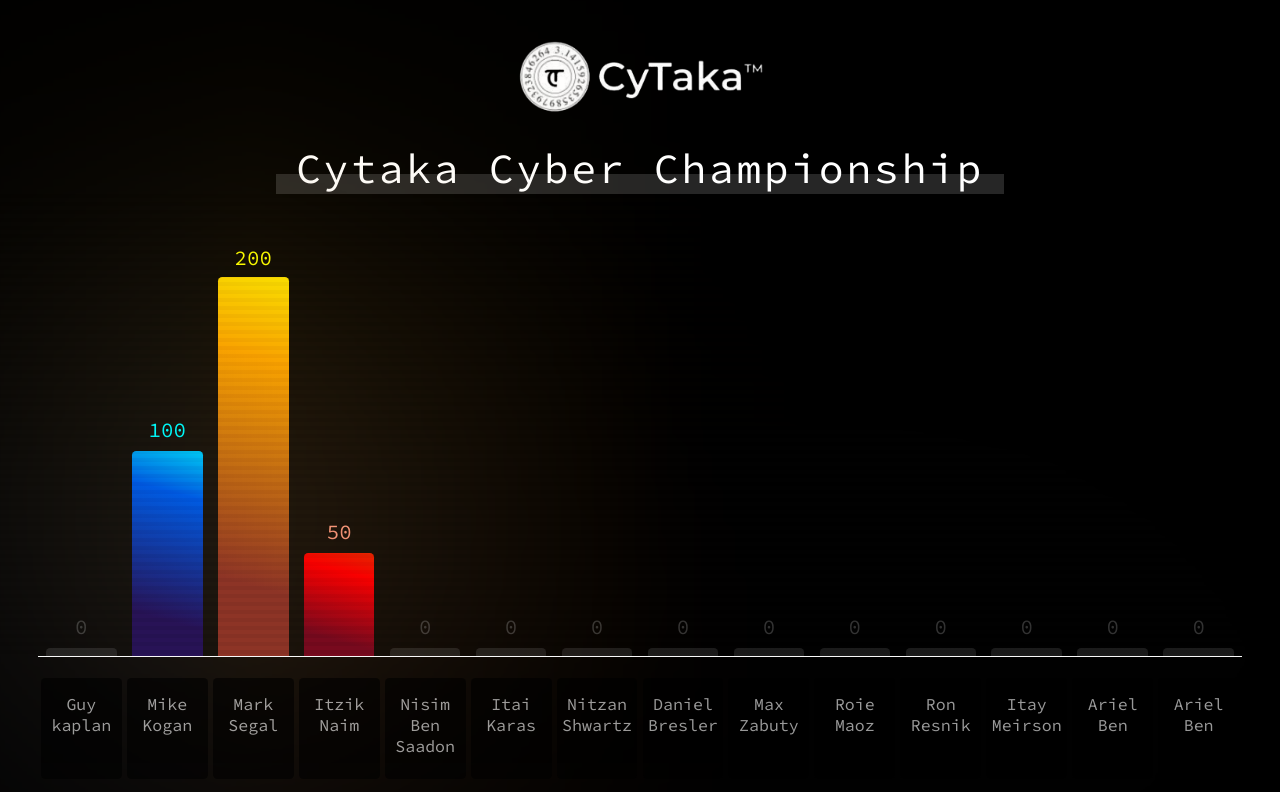
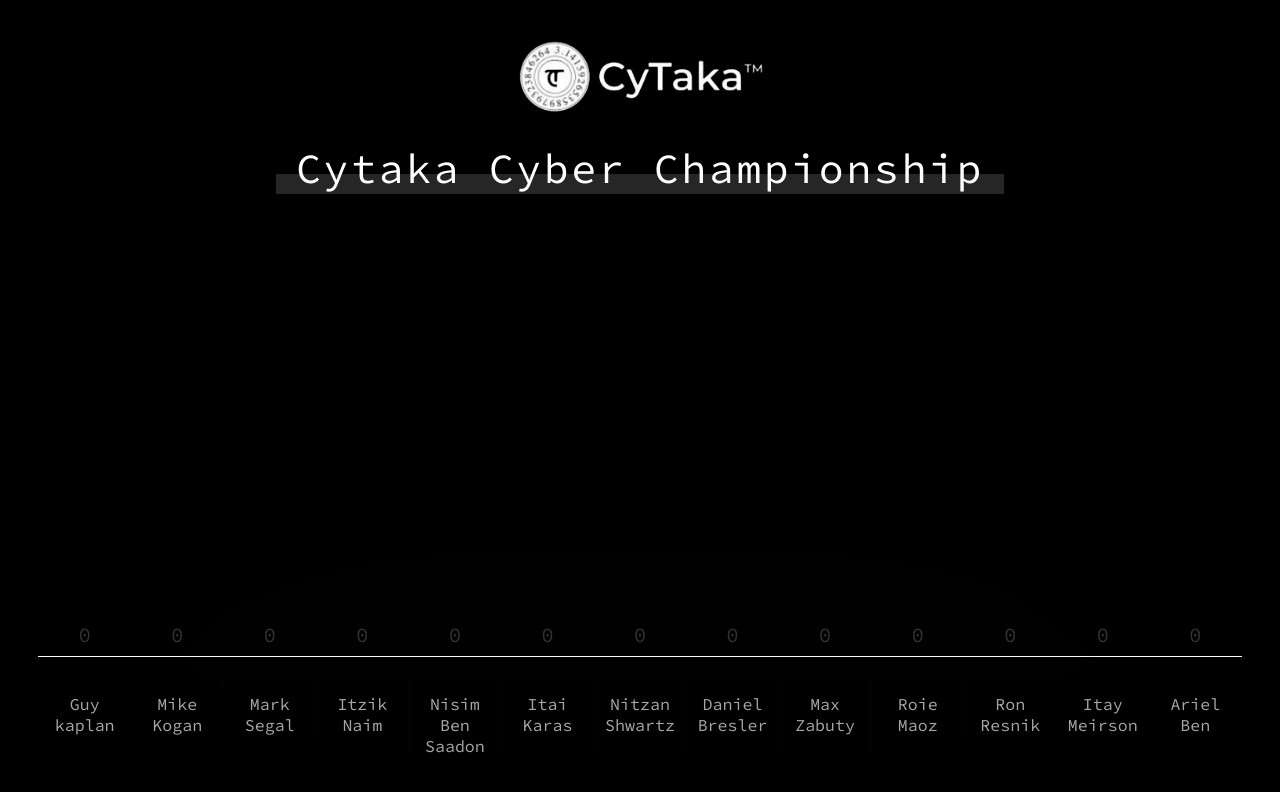
Before and after one commit to MeaBoy656/cytaka-cyber-championship, a React (Create React App) app: page / in a window 1280 px wide. Shown: the top 792 px of the page. Built offline with nearby package versions, Linux system fonts and the light colour scheme.

Commit message:
code clean
still have fetch issue

```diff
--- a/src/App.css
+++ b/src/App.css
@@ -166,22 +166,20 @@
 .teamname-box {
   flex-shrink: 1;
   align-items: center;
-  opacity: 60%;
   height: 70%;
   padding-inline: 0.4vw;
   padding-block: 2vh;
   margin-inline: 0.2vw;
   margin-block: 3vh;
   border-radius: calc((0.4vw + 0.4vh) / 2);
-  /* background-color: rgba(0, 0, 0, 0.452); */
+  background-color: var(--clr-black);
   overflow-y: hidden;
 }
 
 .teamname {
   position: relative;
   height: fit-content;
-  /* opacity: 70%; */
-  /* align-self: center; */
+  opacity: 65%;
   margin-block: auto;
   word-break: break-word;
   color: var(--clr-white);
--- a/src/App.js
+++ b/src/App.js
@@ -1,13 +1,12 @@
 import "./App.css";
 import React, { useEffect, useRef, useState } from "react";
 import Chart from "./components/Chart";
-import TeamName from "./components/TeamName";
 
 const ldata = [
   { label: "Guy kaplan", y: 0 },
-  { label: "Mike Kogan", y: 100 },
-  { label: "Mark Segal", y: 200 },
-  { label: "Itzik Naim", y: 50 },
+  { label: "Mike Kogan", y: 0 },
+  { label: "Mark Segal", y: 0 },
+  { label: "Itzik Naim", y: 0 },
   { label: "Nisim Ben Saadon", y: 0 },
   { label: "Itai Karas", y: 0 },
   { label: "Nitzan Shwartz", y: 0 },
@@ -17,25 +16,16 @@
   { label: "Ron Resnik", y: 0 },
   { label: "Itay Meirson", y: 0 },
   { label: "Ariel Ben", y: 0 },
-  { label: "Ariel Ben", y: 0 },
 ];
 
 function App() {
   const MINUTE_MS = 10000;
   const [data, setData] = useState(ldata);
-  // const prevDataRef = useRef(data);
   const [tallestHeights, setTallestHeights] = useState([[], [], []]);
   const makeGrid = {
     display: "grid",
     gridTemplateColumns: `repeat(${data.length.toString()}, 1fr)`,
   };
-  // useEffect(() => {
-  //   prevDataRef.current = ldata;
-  //   setData(() => {
-  //     return [...prevDataRef.current];
-  //   });
-  // }, [ldata]);
-  // console.log(data);
 
   useEffect(() => {
     const heightsArray = data.map((item) => item.y);
@@ -67,13 +57,10 @@
       fetch("http://52.186.51.196:8008/shares")
         .then((response) => response.json())
         .then((data) => {
-          console.log("Interval is running");
           data.forEach((element) => {
             try {
               rdata[element.id - 1].label = element.company_id;
               rdata[element.id - 1].y = parseInt(element.score);
-              // setData(...rdata)
-              console.log(data);
             } catch {
               console.log(element);
               console.log("fetch sucsseful");
@@ -120,7 +107,9 @@
       <div className="teamname-container" style={makeGrid}>
         {data.map((chartData, index) => (
           <div className="name-chartgrid" key={index}>
-            <TeamName data={data} chartData={chartData} />
+            <div className="teamname-box">
+              <p className="teamname">{chartData.label}</p>
+            </div>
           </div>
         ))}
       </div>
--- a/src/components/TeamName.js
+++ /dev/null
@@ -1,36 +0,0 @@
-import React, { useEffect, useState } from "react";
-
-const TeamName = (props) => {
-  const [isActive, setIsActive] = useState(false);
-  const backgroundStyle = {
-    backgroundColor: isActive ? "white" : "black",
-    transition: "background-color 300ms ease",
-  };
-  const textStyle = {
-    color: isActive ? "black" : "white",
-    transition: "color 300ms ease",
-  };
-
-  useEffect(() => {
-    let changedValue = props.data.filter((dataItem) => {
-      return dataItem.y !== props.chartData.y;
-    });
-    for (let index = 0; index < changedValue.length; index++) {
-      const element = changedValue[index];
-      if (element === props.chartData) {
-        setIsActive((prevState) => !prevState);
-        setTimeout(() => setIsActive((prevState) => !prevState), 3000);
-      }
-    }
-  }, [props.data]);
-
-  return (
-    <div className="teamname-box" style={backgroundStyle}>
-      <p className="teamname" style={textStyle}>
-        {props.chartData.label}
-      </p>
-    </div>
-  );
-};
-
-export default TeamName;
```
Also changed, not shown: src/assests/lines.png (deleted), 1 other file (tests, documents, lock files or other folders).
